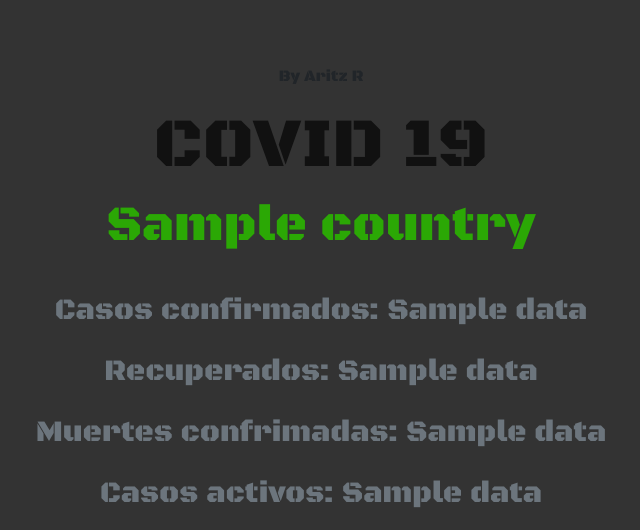
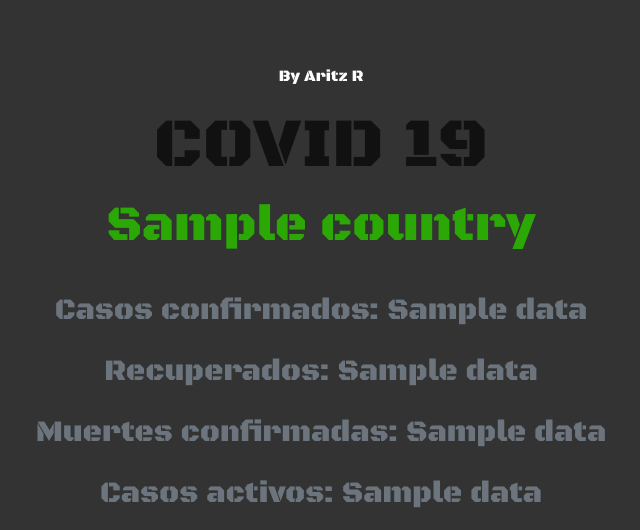
Before and after one commit to txandalf/coronavirusinfo, a Flask app: template aplicacion/templates/inicio.html in a window 1280 px wide. Shown: the top 530 px of the page, without its empty margins (319-959 px from the left). Run offline with Flask 2, Linux system fonts and the light colour scheme; the template is opened without the code that fills it: most values are stand-ins (such as "Sample title", 1, 10 or a date in 2020); some libraries are stand-ins or nearby versions.

Commit message:
Update inicio.html

```diff
--- a/aplicacion/templates/inicio.html
+++ b/aplicacion/templates/inicio.html
@@ -27,6 +27,9 @@
   button:hover::before {
     filter: blur(20px); // Increases the extent of the glow on hover
     opacity: 1;
+  }
+  #author{
+    color: #ffffff;
   }
   button::before {
     background: #4CAF50;
@@ -58,12 +61,12 @@
 </style>
 <section id="maininfo" class="jumbotron text-center">
     <div class="container ">
-      <p class="animated heartBeat">By Aritz R</p>
+      <p id="author"class="animated heartBeat">By Aritz R</p>
       <h1>COVID 19<h2>{{country}}</h2></h1>
       </br>
       <p class="lead fs text-muted">Casos confirmados: {{data[0]}}</p>
       <p class="lead fs text-muted">Recuperados: {{data[1]}}</p>
-      <p class="lead fs text-muted">Muertes confrimadas: {{data[2]}}</p>
+      <p class="lead fs text-muted">Muertes confirmadas: {{data[2]}}</p>
       <p class="lead fs text-muted">Casos activos: {{data[3]}}</p>
     </br>
     </br>
```
